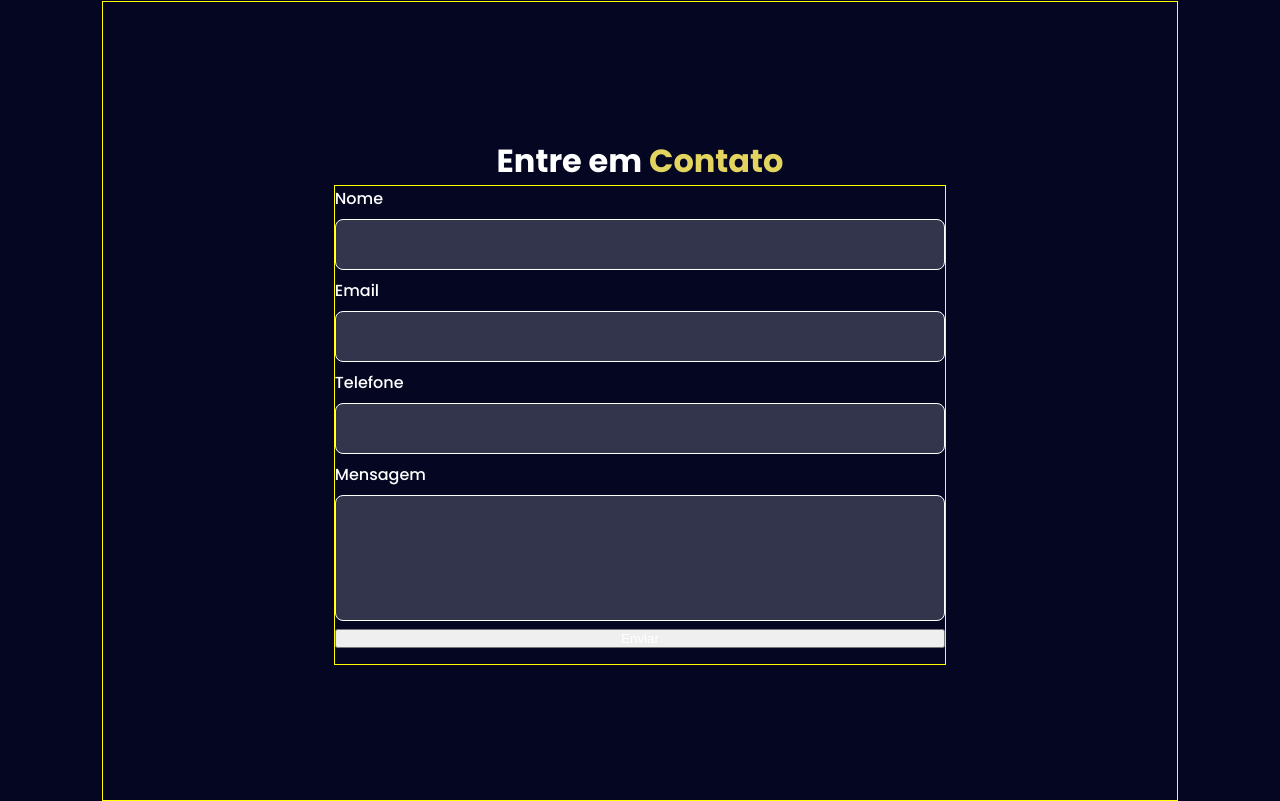
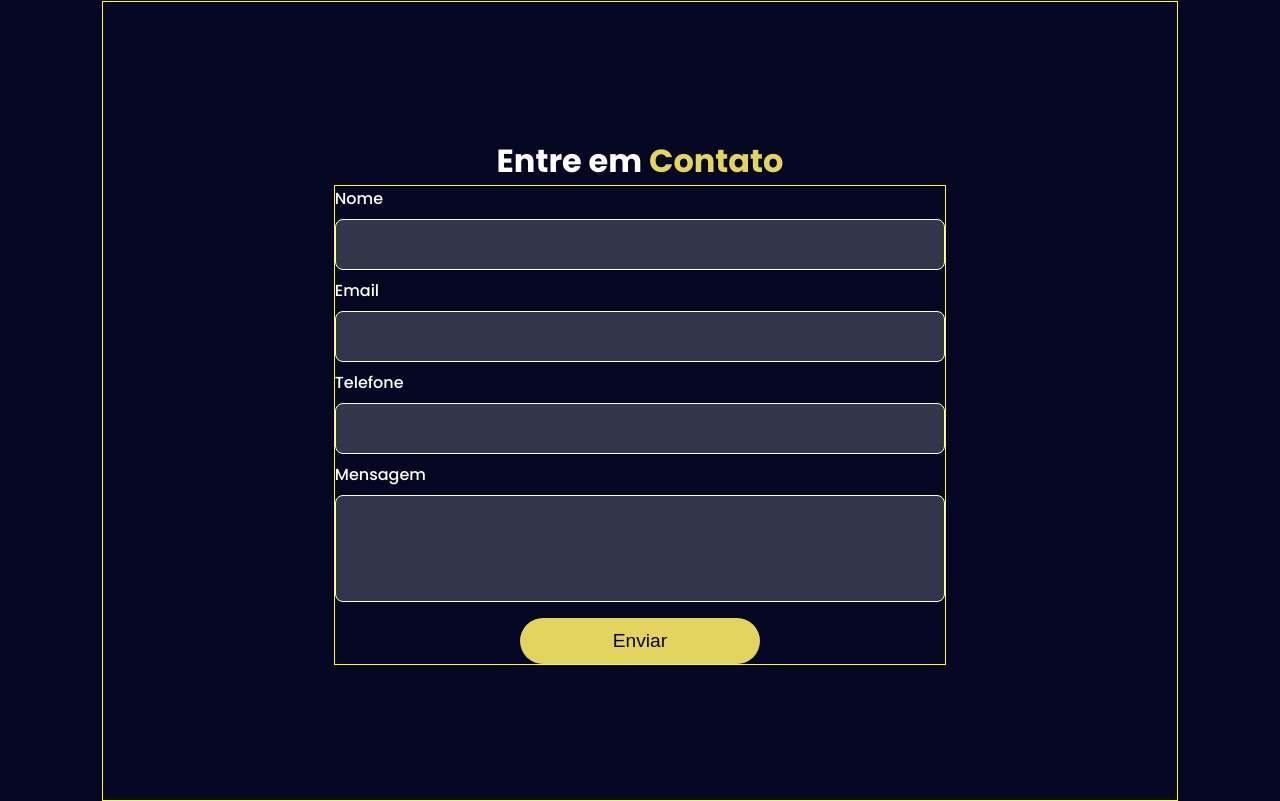
Before and after one commit to fabiofernandesweb/portfolio-fabio, a plain HTML site: page index.html in a window 1280 px wide. Shown: the part 799-1600 px from the top of the page. Drawn offline with Linux system fonts and the light colour scheme.

Commit message:
alterando as configuracoes do form

```diff
--- a/styles/main-contact.css
+++ b/styles/main-contact.css
@@ -56,4 +56,21 @@ main #contact .content form textarea:focus {
     border: 0.063rem solid var(--cor-secundaria);
 }
 
-main
+main #contact .content form button {
+    width: 15rem;
+    margin: 0.5rem auto 0;
+    font-size: 1.2rem;
+    color: var(--cor-principal);
+    padding: 0.75rem;
+    border-radius: 1.563rem;
+    border: none;
+    background-color: var(--cor-secundaria);
+    cursor: pointer;
+    transition: 0.3s;
+}
+
+main #contact .content form button:hover {
+    background-color: var(--cor-principal);
+    color: var(--cor-secundaria);
+    border: 0.063rem solid var(--cor-secundaria);
+}
```
